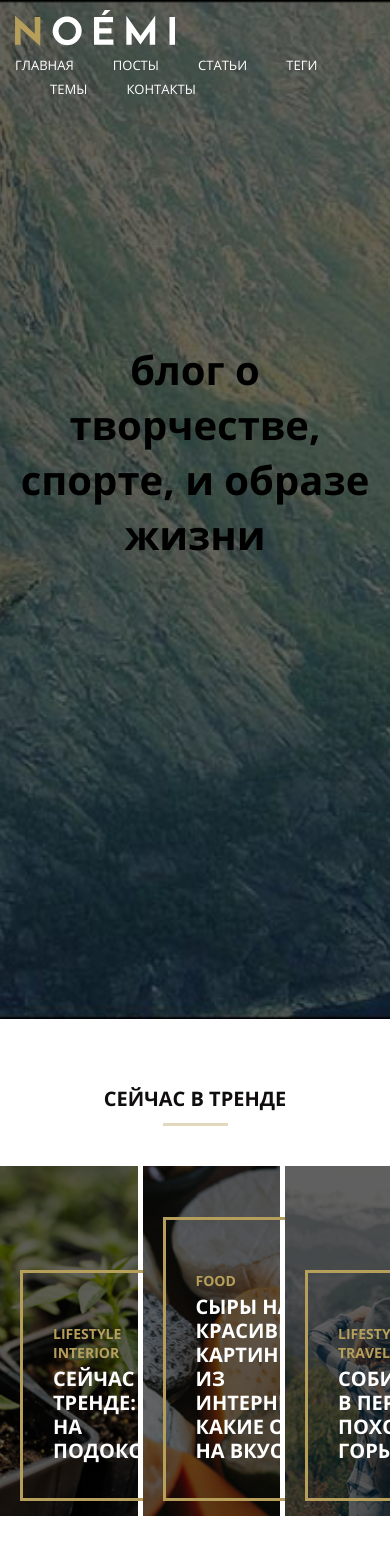
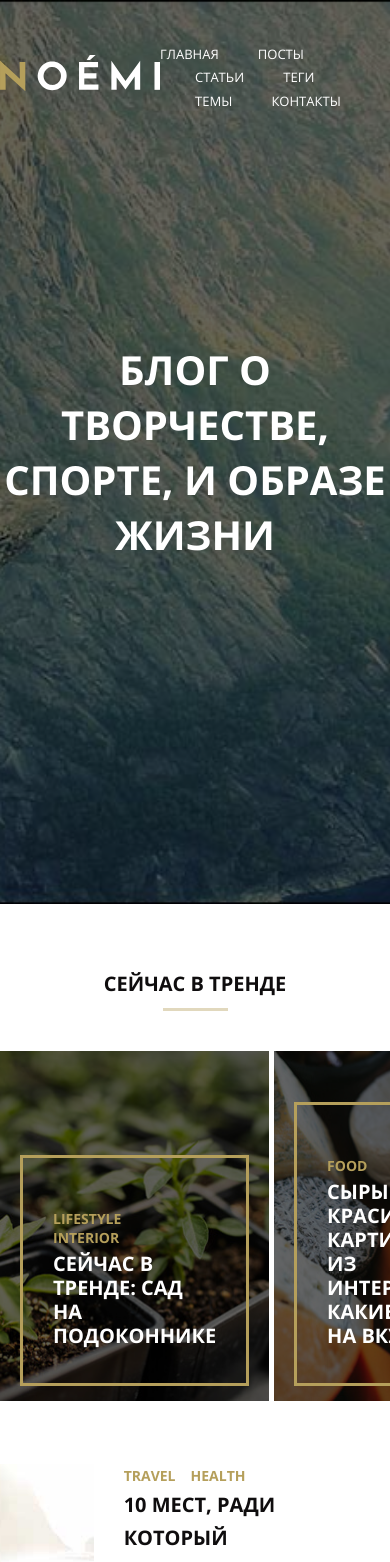
Before and after one commit to Maden51/diplom, a plain HTML site: page index.html in a window 390 px wide. Shown: the top 1562 px of the page. Drawn offline with Linux system fonts and the light colour scheme; files whose address does not match are found by name.

Commit message:
Add files via upload

```diff
--- a/css/style.css
+++ b/css/style.css
@@ -28,7 +28,6 @@ body {
     background-size: cover;
     background-position: center center;
     background-color: #000000;
-    padding-bottom: 145px;
     z-index: 0;
     font-family: "Open Sans", arial, sans-serif;
    }
@@ -55,19 +54,18 @@ body {
     left: 0;
   }
 
-  .top-panel__container {
+  .top-panel-container {
     display: flex;
     justify-content: space-between;
     align-items: center;
+    padding-top: 30px;
   }
-
-
 
   .container {
     margin-left: auto;
     margin-right: auto;
     max-width: 1170px;
-    padding: 0 15px;
+    padding-top: 0 30px;
   }
 
   .menu {
@@ -165,6 +163,8 @@ body {
     line-height: 55px;
     margin: auto;
     text-align: center;
+    color: #ffffff;
+    text-transform: uppercase;
   }
 
   .trends-title {
@@ -1164,3 +1164,21 @@ body {
      flex-direction: column;
    }
   }
+
+  @media (min-width: 641px) and (max-width: 1200px) and (orientation: portrait) {
+    .trend-card {
+      width: 50%
+    }
+  }
+
+  @media (max-width: 640px) and (orientation: landscape) {
+    .trend-card {
+      width: 50%
+    }
+  }
+
+  @media (max-width: 640px) and (orientation: portrait) {
+    .trend-card {
+      width: 100%
+    }
+  }
```
